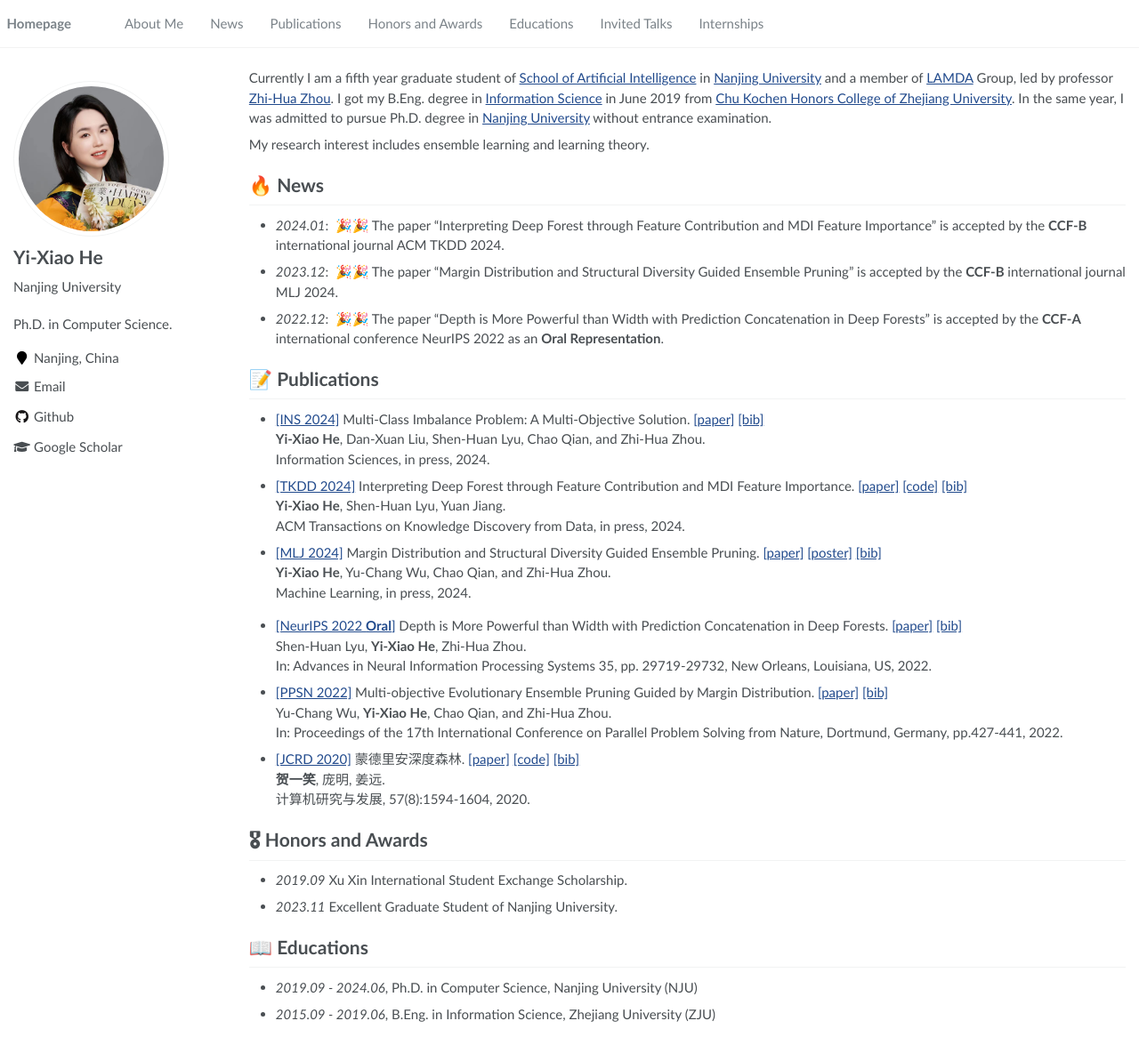
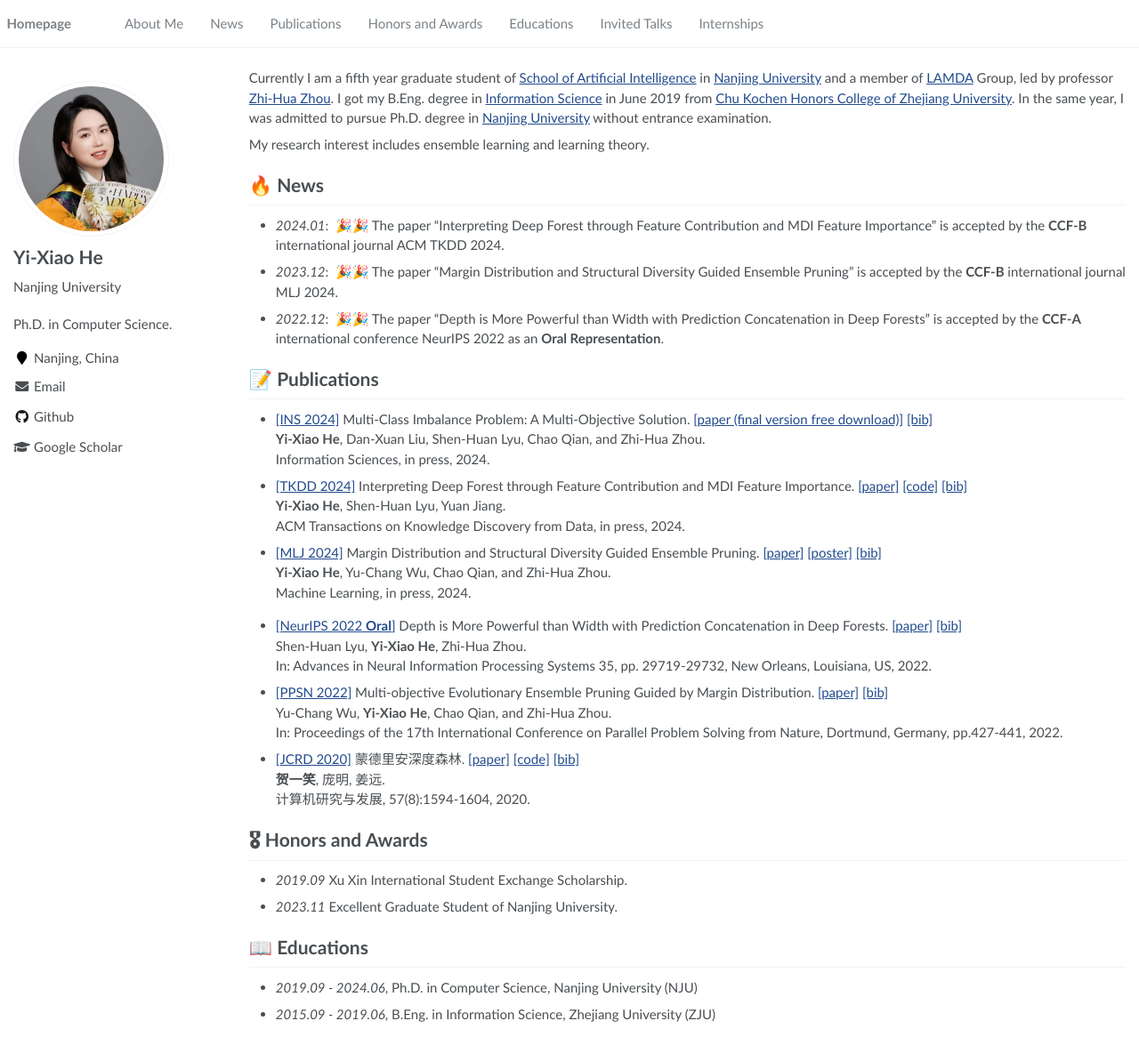
Before and after one commit to heyixiao14/heyixiao14.github.io, a Jekyll site: the page built from _pages/about.md, in a window 1280 px wide and 1166 px high. Shown: the whole window at 89% size. Built offline with Jekyll 4.4.1, drawn with Linux system fonts in a browser that asks for light colours; part of the change alters nothing that is shown.

Commit message:
Update about.md

```diff
--- a/_pages/about.md
+++ b/_pages/about.md
@@ -28,7 +28,11 @@ My research interest includes ensemble learning and learning theory.
 
 # 📝 Publications
 
- - [[INS 2024]](https://authors.elsevier.com/sd/article/S0020-0255(24)01070-3) Multi-Class Imbalance Problem: A Multi-Objective Solution. [[paper]](papers/he2024multi.pdf) [[bib]](papers/he2024multi.html) <br>
+<!--  - [[INS 2024]](https://authors.elsevier.com/sd/article/S0020-0255(24)01070-3) Multi-Class Imbalance Problem: A Multi-Objective Solution. [[paper]](papers/he2024multi.pdf) [[bib]](papers/he2024multi.html) <br>
+**Yi-Xiao He**, Dan-Xuan Liu, Shen-Huan Lyu, Chao Qian, and Zhi-Hua Zhou.<br>
+Information Sciences, in press, 2024. -->
+
+ - [[INS 2024]](https://authors.elsevier.com/a/1jQ0-4ZQEFhxF) Multi-Class Imbalance Problem: A Multi-Objective Solution. [[paper (final version free download)]](https://authors.elsevier.com/a/1jQ0-4ZQEFhxF) [[bib]](papers/he2024multi.html) <br>
 **Yi-Xiao He**, Dan-Xuan Liu, Shen-Huan Lyu, Chao Qian, and Zhi-Hua Zhou.<br>
 Information Sciences, in press, 2024.
 
```
